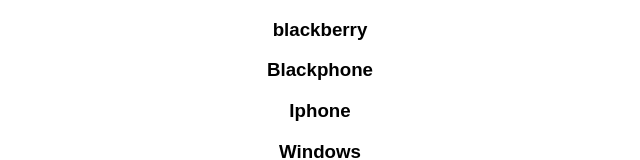
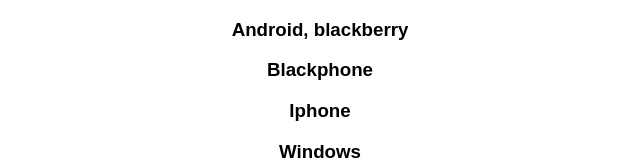
Before and after one commit to Shiva-fighter/todo_list, a React (Create React App) app: page / in a window 1280 px wide. Shown: the top 160 px of the page, without its empty margins (320-960 px from the left). Built offline with nearby package versions, Linux system fonts and the light colour scheme.

Commit message:
add item

```diff
--- a/src/component.jsx
+++ b/src/component.jsx
@@ -10,7 +10,7 @@
     }
   ];
   const model1 = [
-    { name: "blackberry" },
+    { name: "Android, blackberry" },
     { name: "Blackphone" },
     { name: "Iphone" },
     { name: "Windows" }
```
